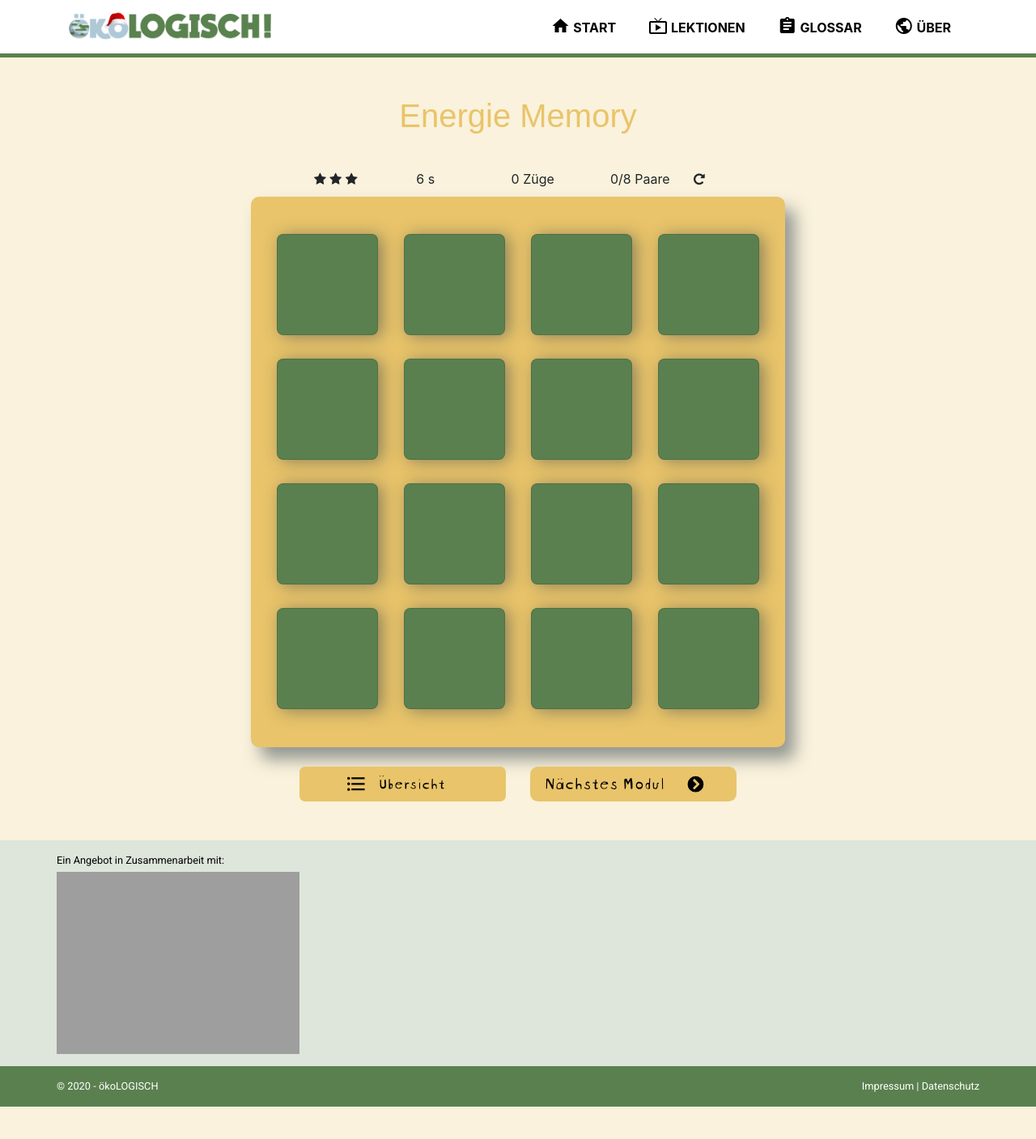
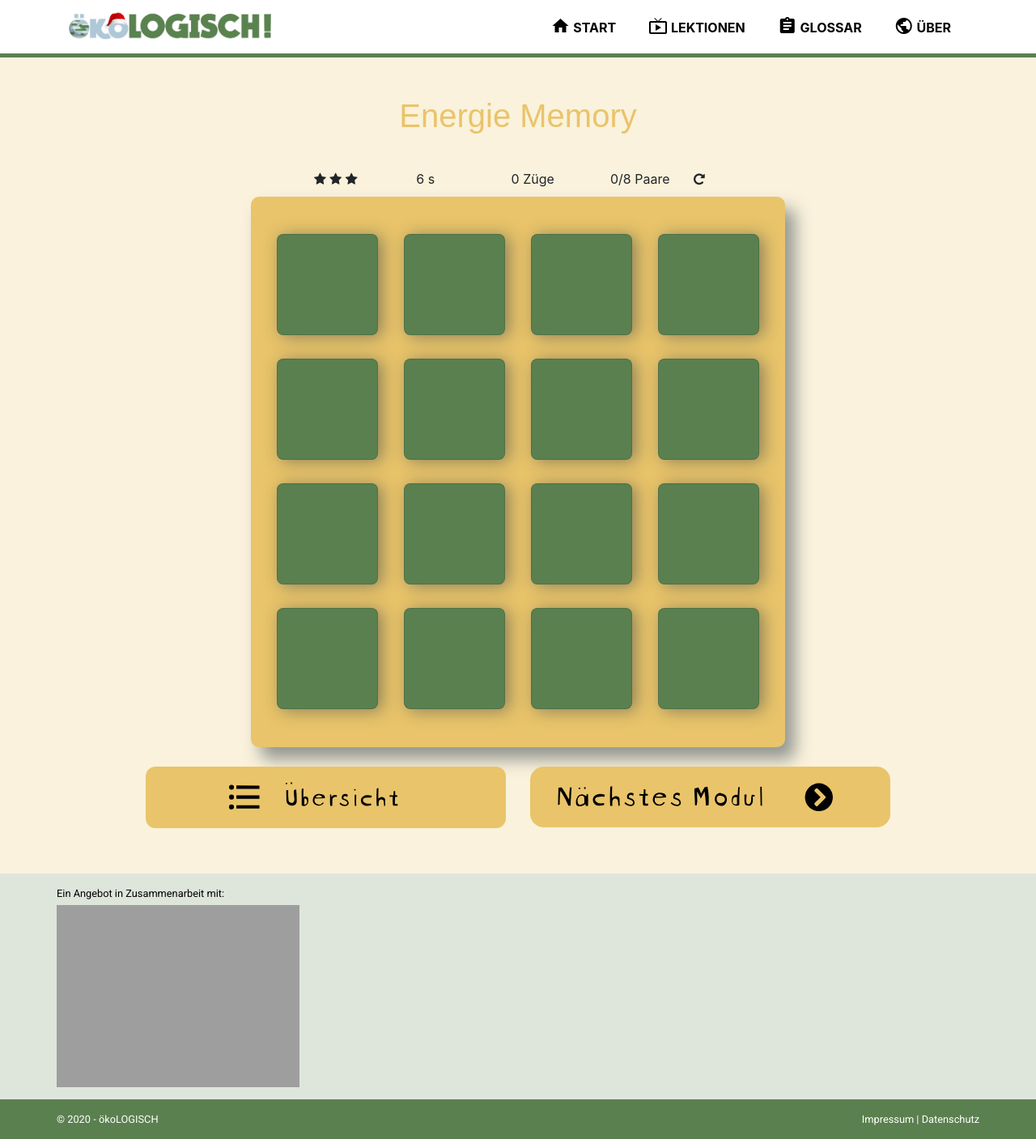
Before and after one commit to Frankie1996/Visu5, a PHP site: page /memory in a window 1280 px wide. Shown: the whole page at 81% size. Before the commit the page ends 1367 px from the top, so only its background shows below. Run offline with PHP 8.4, Linux system fonts and the light colour scheme; data comes from the database, SQL or seed files in the repository; some web fonts are replaced; grey boxes are pictures that could not be loaded.

Commit message:
Update memory.php

```diff
--- a/memory.php
+++ b/memory.php
@@ -96,10 +96,10 @@ $topLessons = get_top_lessons();
         </div>
 
         <div class="row justify-content-center">
-            <div class="col-3">
+            <div class="col-md-5 col-10 mb-2">
                 <a href="category?id=1"><img src="assets/img/buttons/uebersicht.svg" alt="Uebersicht"></a>
             </div>
-            <div class="col-3">
+            <div class="col-md-5 col-10 mb-2">
                 <a href="category?id=2"><img src="assets/img/buttons/next.svg" alt="Nächstes Modul"></a>
             </div>
         </div>
```
